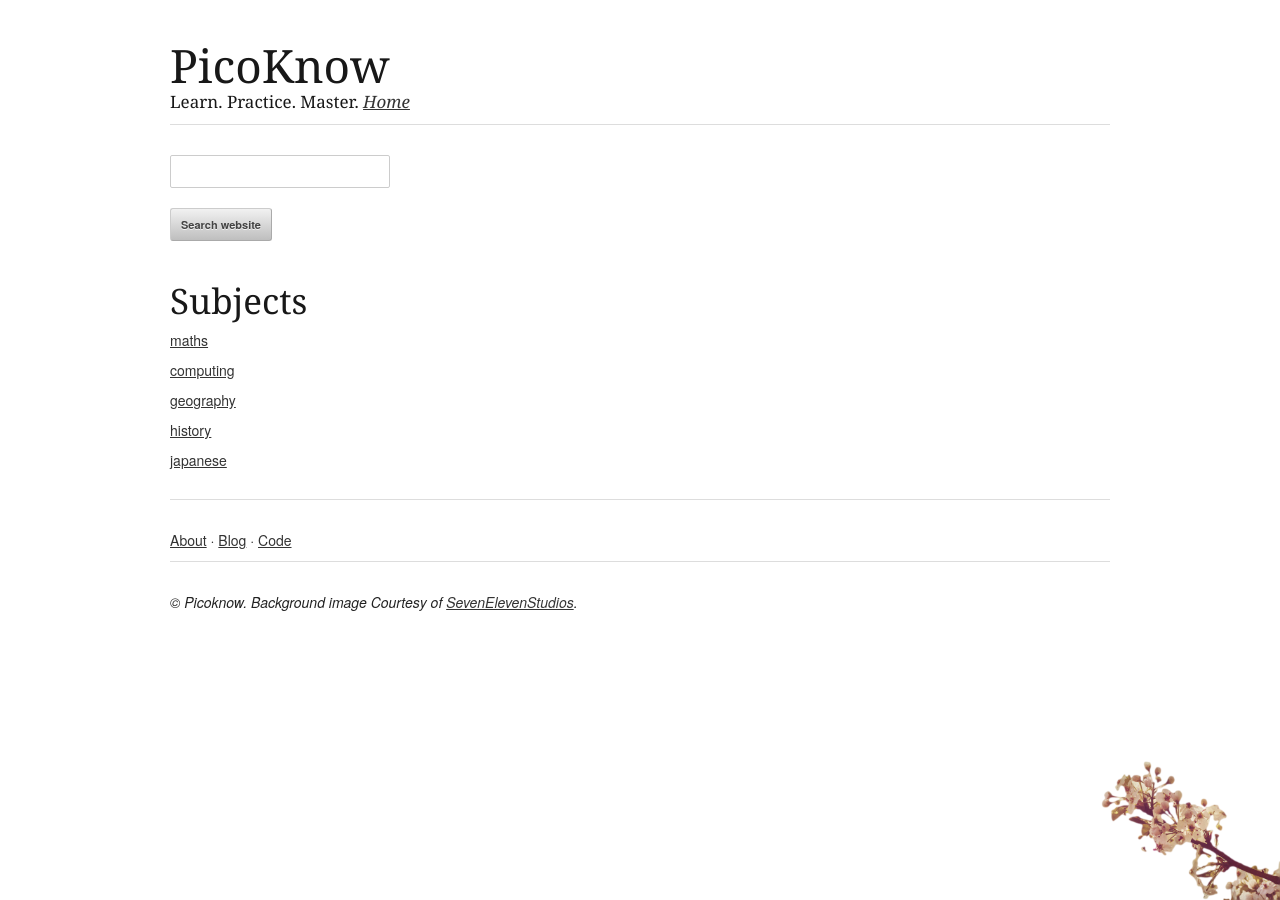
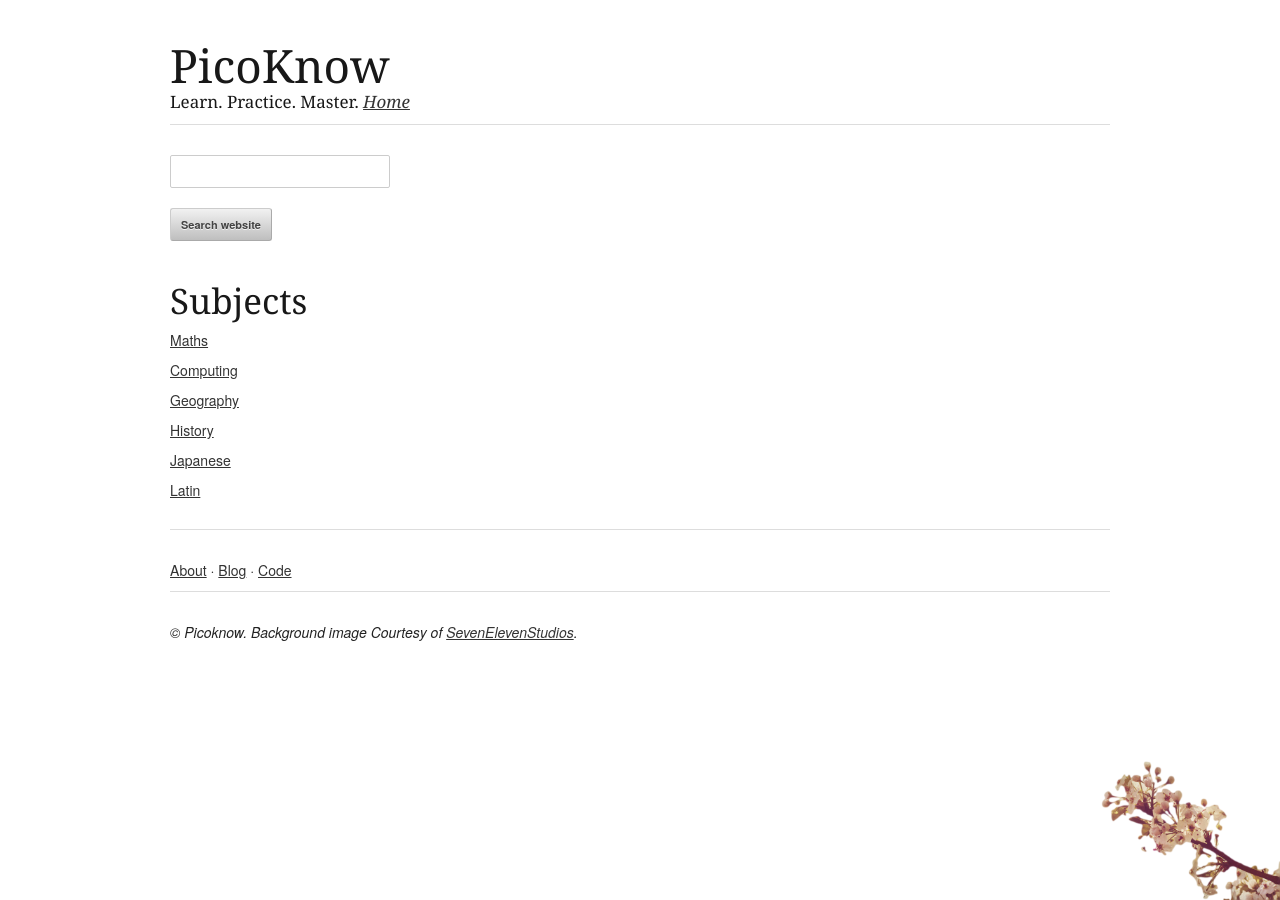
Before and after one commit to picoknow/picoknow.github.io, a Jekyll site: the page built from index.md, in a window 1280 px wide. Built offline with Jekyll 4.4.1, drawn with Linux system fonts in a browser that asks for light colours.

Commit message:
Capitalise

```diff
--- a/index.md
+++ b/index.md
@@ -14,8 +14,9 @@ searchignore: true
 </form>
 
 ## Subjects
-- [maths](maths/)
-- [computing](computing/)
-- [geography](geography/)
-- [history](history/)
-- [japanese](japanese/)
+- [Maths](maths/)
+- [Computing](computing/)
+- [Geography](geography/)
+- [History](history/)
+- [Japanese](japanese/)
+- [Latin](/latin/)
```
